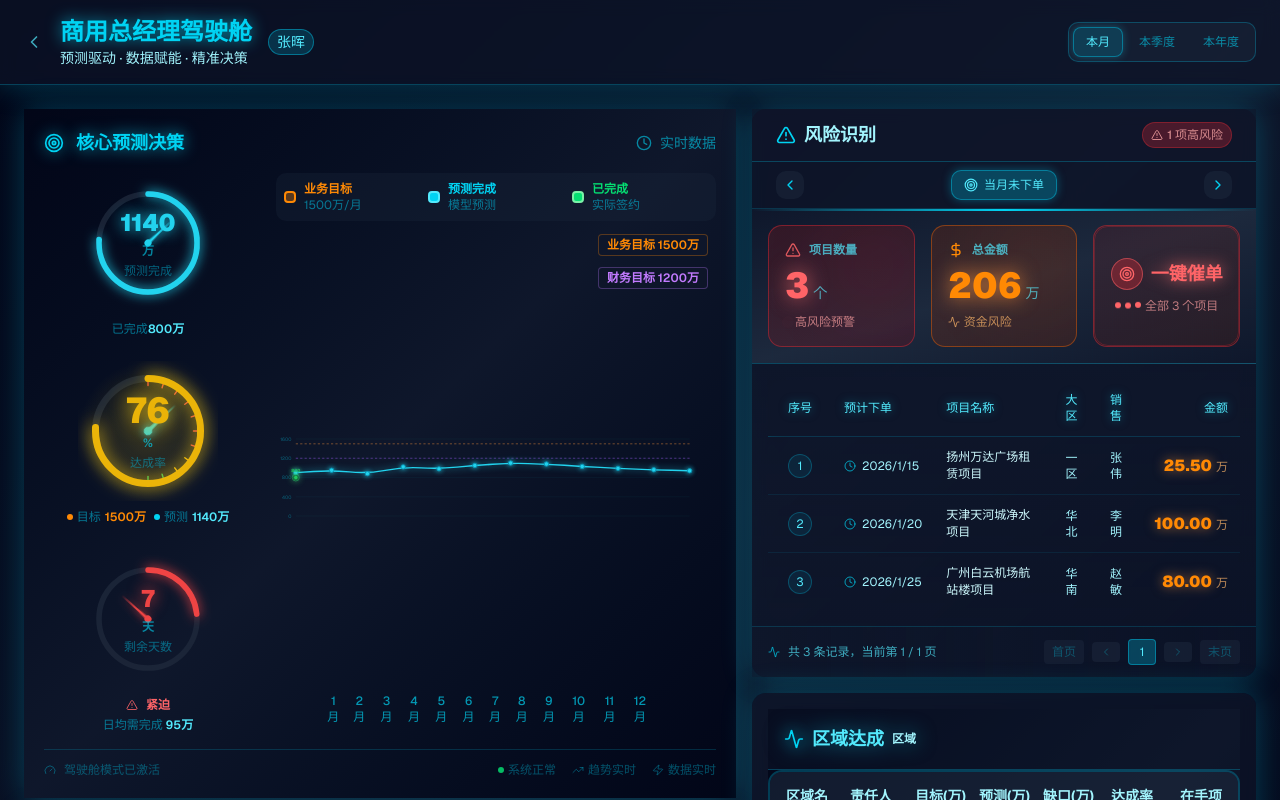
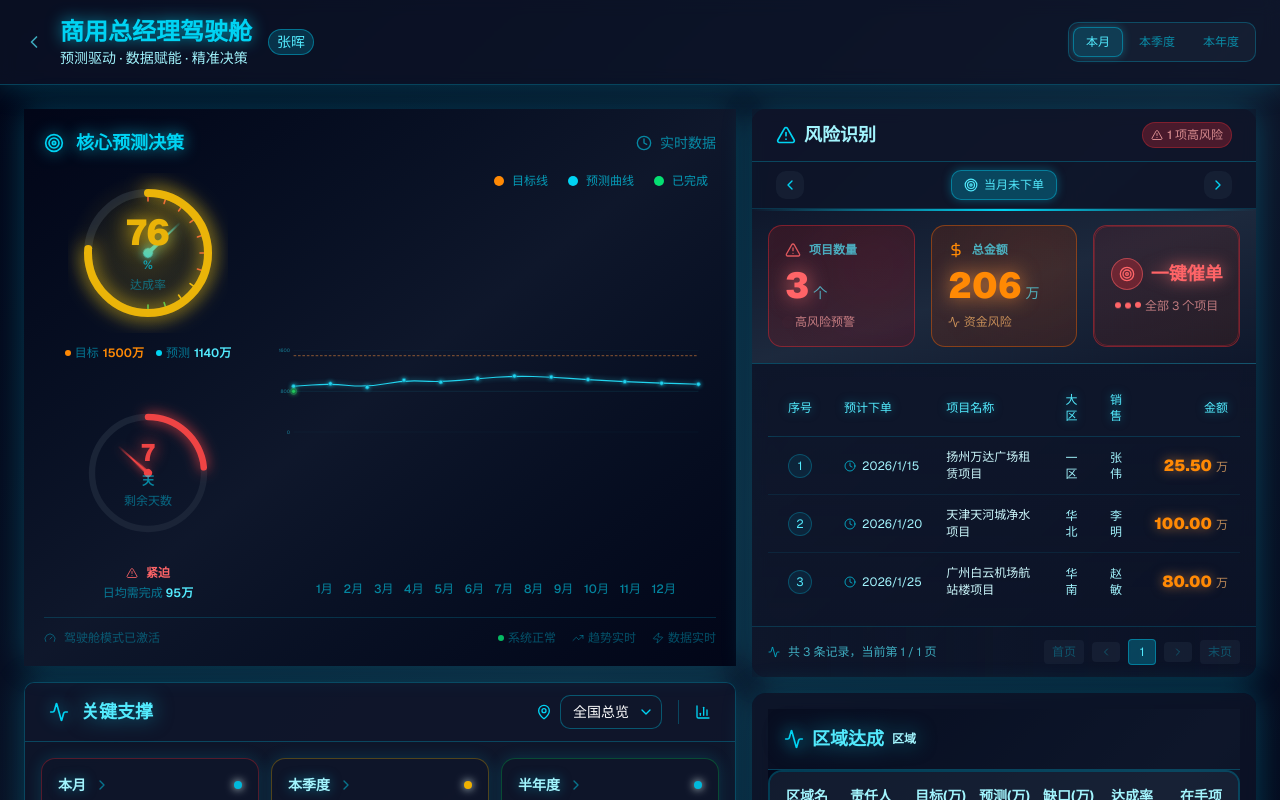
Before and after one commit to navylee1990/coze_jsc, a Next.js app: page /gm in a window 1280 px wide. Shown: the top 800 px of the page. Built offline with nearby package versions, Linux system fonts and the light colour scheme.

Commit message:
refactor: 删除已完成仪表盘，简化趋势图显示

```diff
--- a/src/components/PredictionDecisionCard.tsx
+++ b/src/components/PredictionDecisionCard.tsx
@@ -348,18 +348,19 @@ export default function PredictionDecisionCard({
 
   // 月度趋势曲线图（驾驶舱风格）
   const MonthlyTrendChart = () => {
-    const maxValue = 1600; // 最大值
-    const width = 1000; // SVG宽度
-    const height = 220; // SVG高度（增加高度）
-    const padding = { top: 10, right: 60, bottom: 35, left: 45 };
-    const chartWidth = width - padding.left - padding.right;
-    const chartHeight = height - padding.top - padding.bottom;
+    const maxValue = 1600;
+    const height = 220;
+    const paddingLeft = 40;
+    const paddingRight = 40;
+    const paddingBottom = 25;
+    const chartWidth = 1000;
+    const chartHeight = height - paddingBottom - 10;
 
     // 计算坐标
-    const getX = (index: number) => padding.left + (index / (monthlyTrendData.length - 1)) * chartWidth;
-    const getY = (value: number) => padding.top + chartHeight - (value / maxValue) * chartHeight;
+    const getX = (index: number) => paddingLeft + (index / (monthlyTrendData.length - 1)) * (chartWidth - paddingLeft - paddingRight);
+    const getY = (value: number) => chartHeight - (value / maxValue) * chartHeight;
 
-    // 生成平滑曲线（贝塞尔曲线）
+    // 生成平滑曲线
     const generateSmoothPath = (data: number[], animatedValues: number[]) => {
       if (data.length < 2) return '';
 
@@ -373,10 +374,8 @@ export default function PredictionDecisionCard({
       for (let i = 0; i < points.length - 1; i++) {
         const curr = points[i];
         const next = points[i + 1];
-
         const xc = (curr.x + next.x) / 2;
         const yc = (curr.y + next.y) / 2;
-
         path += ` Q ${curr.x} ${curr.y} ${xc} ${yc}`;
       }
 
@@ -385,14 +384,11 @@ export default function PredictionDecisionCard({
       return path;
     };
 
-    // 鼠标悬停处理
     const handleMouseMove = (e: React.MouseEvent<SVGSVGElement>) => {
       const svg = e.currentTarget;
       const rect = svg.getBoundingClientRect();
-      const scaleX = width / rect.width;
-      const x = (e.clientX - rect.left) * scaleX;
+      const x = (e.clientX - rect.left) * (chartWidth / rect.width);
 
-      // 找到最近的x坐标
       let minDistance = Infinity;
       let closestIndex = -1;
 
@@ -405,8 +401,7 @@ export default function PredictionDecisionCard({
         }
       });
 
-      // 如果距离足够近（50px以内），显示tooltip
-      if (minDistance < 50 * (width / rect.width)) {
+      if (minDistance < 60 * (chartWidth / rect.width)) {
         setHoveredIndex(closestIndex);
       } else {
         setHoveredIndex(null);
@@ -420,58 +415,50 @@ export default function PredictionDecisionCard({
     return (
       <div className="h-full flex flex-col">
         {/* 图例 */}
-        <div className="grid grid-cols-3 gap-2 p-2 mb-3 bg-slate-800/30 rounded-lg">
+        <div className="flex items-center justify-end gap-5 mb-2 px-2">
           <div className="flex items-center gap-2">
-            <div className="w-3 h-3 rounded bg-orange-400/30 border-2 border-orange-400"></div>
-            <div className="text-xs">
-              <div className="text-orange-400 font-semibold">业务目标</div>
-              <div className="text-cyan-500/60">1500万/月</div>
-            </div>
+            <div className="w-2.5 h-2.5 rounded-full bg-orange-400" />
+            <span className="text-xs text-cyan-400/70">目标线</span>
           </div>
           <div className="flex items-center gap-2">
-            <div className="w-3 h-3 rounded bg-cyan-400 border-2 border-cyan-300"></div>
-            <div className="text-xs">
-              <div className="text-cyan-400 font-semibold">预测完成</div>
-              <div className="text-cyan-500/60">模型预测</div>
-            </div>
+            <div className="w-2.5 h-2.5 rounded-full bg-cyan-400" />
+            <span className="text-xs text-cyan-400/70">预测曲线</span>
           </div>
           <div className="flex items-center gap-2">
-            <div className="w-3 h-3 rounded bg-green-400 border-2 border-green-300"></div>
-            <div className="text-xs">
-              <div className="text-green-400 font-semibold">已完成</div>
-              <div className="text-cyan-500/60">实际签约</div>
-            </div>
+            <div className="w-2.5 h-2.5 rounded-full bg-green-400" />
+            <span className="text-xs text-cyan-400/70">已完成</span>
           </div>
         </div>
 
         {/* 曲线图容器 */}
-        <div className="flex-1 relative w-full" style={{ minHeight: `${height}px` }}>
+        <div className="flex-1 relative" style={{ minHeight: `${height}px` }}>
           <svg
-            viewBox={`0 0 ${width} ${height}`}
+            viewBox={`0 0 ${chartWidth} ${height}`}
             className="w-full h-full"
             onMouseMove={handleMouseMove}
             onMouseLeave={handleMouseLeave}
             style={{ cursor: hoveredIndex !== null ? 'crosshair' : 'default' }}
           >
-            {/* 背景网格 */}
-            {[0, 400, 800, 1200, 1600].map((value, index) => {
+            {/* 网格线（简化为3条） */}
+            {[0, 800, 1600].map((value, index) => {
               const y = getY(value);
               return (
                 <g key={index}>
                   <line
-                    x1={padding.left}
+                    x1={paddingLeft}
                     y1={y}
-                    x2={width - padding.right}
+                    x2={chartWidth - paddingRight}
                     y2={y}
-                    stroke="rgba(6,182,212,0.1)"
-                    strokeWidth="1"
+                    stroke={value === 800 ? 'rgba(34,211,238,0.15)' : 'rgba(34,211,238,0.08)'}
+                    strokeWidth={value === 800 ? 1.5 : 1}
                   />
                   <text
-                    x={padding.left - 10}
+                    x={paddingLeft - 8}
                     y={y + 4}
-                    fill="rgba(6,182,212,0.5)"
+                    fill="rgba(34,211,238,0.5)"
                     fontSize="11"
                     textAnchor="end"
+                    fontWeight="500"
                   >
                     {value}
                   </text>
@@ -479,29 +466,18 @@ export default function PredictionDecisionCard({
               );
             })}
 
-            {/* 业务目标线（橙色虚线） */}
+            {/* 目标线（橙色虚线） */}
             <line
-              x1={padding.left}
+              x1={paddingLeft}
               y1={getY(1500)}
-              x2={width - padding.right}
+              x2={chartWidth - paddingRight}
               y2={getY(1500)}
-              stroke="rgba(251,146,60,0.5)"
+              stroke="rgba(251,146,60,0.6)"
               strokeWidth="2"
-              strokeDasharray="5,5"
+              strokeDasharray="6,4"
             />
 
-            {/* 财务目标线（紫色虚线） */}
-            <line
-              x1={padding.left}
-              y1={getY(1200)}
-              x2={width - padding.right}
-              y2={getY(1200)}
-              stroke="rgba(168,85,247,0.5)"
-              strokeWidth="2"
-              strokeDasharray="5,5"
-            />
-
-            {/* 预测完成曲线（青色） */}
+            {/* 预测完成曲线 */}
             <path
               d={generateSmoothPath(
                 monthlyTrendData.map(d => d.forecast),
@@ -509,13 +485,26 @@ export default function PredictionDecisionCard({
               )}
               fill="none"
               stroke="#22d3ee"
-              strokeWidth="3"
+              strokeWidth="2.5"
               strokeLinecap="round"
               strokeLinejoin="round"
               style={{
-                filter: 'drop-shadow(0 0 8px rgba(34,211,238,0.8))',
+                filter: 'drop-shadow(0 0 6px rgba(34,211,238,0.7))',
               }}
             />
+
+            {/* 悬停指示线 */}
+            {hoveredIndex !== null && (
+              <line
+                x1={getX(hoveredIndex)}
+                y1={0}
+                x2={getX(hoveredIndex)}
+                y2={chartHeight}
+                stroke="rgba(34,211,238,0.4)"
+                strokeWidth="1"
+                strokeDasharray="3,3"
+              />
+            )}
 
             {/* 预测完成数据点 */}
             {monthlyTrendData.map((data, index) => {
@@ -528,82 +517,20 @@ export default function PredictionDecisionCard({
                   <circle
                     cx={x}
                     cy={y}
-                    r={isHovered ? "8" : "5"}
+                    r={isHovered ? 7 : 4.5}
                     fill="#22d3ee"
-                    stroke="#0891b2"
-                    strokeWidth={isHovered ? "3" : "2"}
+                    stroke="#0e7490"
+                    strokeWidth={isHovered ? 2.5 : 1.5}
                     style={{
-                      filter: 'drop-shadow(0 0 6px rgba(34,211,238,1))',
+                      filter: 'drop-shadow(0 0 5px rgba(34,211,238,0.8))',
                       transition: 'all 0.2s ease',
                     }}
                   />
-                  {/* 悬停时显示tooltip */}
-                  {isHovered && (
-                    <g>
-                      {/* tooltip背景 */}
-                      <rect
-                        x={x - 50}
-                        y={y - 75}
-                        width="100"
-                        height="65"
-                        rx="4"
-                        fill="rgba(15,23,42,0.95)"
-                        stroke="#22d3ee"
-                        strokeWidth="1"
-                        style={{
-                          filter: 'drop-shadow(0 0 10px rgba(34,211,238,0.5))',
-                        }}
-                      />
-                      {/* 月份 */}
-                      <text
-                        x={x}
-                        y={y - 58}
-                        fill="#22d3ee"
-                        fontSize="12"
-                        fontWeight="bold"
-                        textAnchor="middle"
-                      >
-                        {data.month}
-                      </text>
-                      {/* 预测完成 */}
-                      <text
-                        x={x}
-                        y={y - 40}
-                        fill="#22d3ee"
-                        fontSize="10"
-                        textAnchor="middle"
-                      >
-                        预测: {Math.round(trendAnimations[index])}万
-                      </text>
-                      {/* 已完成 */}
-                      {data.completed > 0 && (
-                        <text
-                          x={x}
-                          y={y - 25}
-                          fill="#22c55e"
-                          fontSize="10"
-                          textAnchor="middle"
-                        >
-                          已完成: {data.completed}万
-                        </text>
-                      )}
-                      {/* 目标 */}
-                      <text
-                        x={x}
-                        y={y - (data.completed > 0 ? 10 : 25)}
-                        fill="rgba(251,146,60,0.8)"
-                        fontSize="10"
-                        textAnchor="middle"
-                      >
-                        目标: {data.businessTarget}万
-                      </text>
-                    </g>
-                  )}
                 </g>
               );
             })}
 
-            {/* 已完成数据点（仅1月有数据，显示为特殊标记） */}
+            {/* 已完成数据点（仅1月） */}
             {monthlyTrendData.filter(d => d.completed > 0).map((data, index) => {
               const originalIndex = monthlyTrendData.findIndex(d => d.month === data.month);
               const x = getX(originalIndex);
@@ -612,74 +539,108 @@ export default function PredictionDecisionCard({
 
               return (
                 <g key={`completed-${index}`}>
-                  {/* 已完成数据点 - 绿色双圈 */}
                   {!isHovered && (
                     <>
+                      {/* 外圈半透明 */}
                       <circle
                         cx={x}
                         cy={y}
-                        r="8"
+                        r="7"
                         fill="none"
                         stroke="#22c55e"
                         strokeWidth="2"
                         style={{
-                          filter: 'drop-shadow(0 0 8px rgba(74,222,128,0.6))',
-                          opacity: 0.6,
+                          filter: 'drop-shadow(0 0 6px rgba(74,222,128,0.5))',
+                          opacity: 0.5,
                         }}
                       />
+                      {/* 内圈实心 */}
                       <circle
                         cx={x}
                         cy={y}
-                        r="5"
+                        r="4.5"
                         fill="#22c55e"
                         stroke="#15803d"
-                        strokeWidth="2"
-                        style={{
-                          filter: 'drop-shadow(0 0 8px rgba(74,222,128,1))',
-                        }}
-                      />
-                      <text
-                        x={x}
-                        y={y - 12}
-                        fill="#22c55e"
-                        fontSize="10"
-                        fontWeight="bold"
-                        textAnchor="middle"
+                        strokeWidth="1.5"
                         style={{
                           filter: 'drop-shadow(0 0 6px rgba(74,222,128,1))',
                         }}
-                      >
-                        {data.completed}
-                      </text>
+                      />
                     </>
                   )}
                 </g>
               );
             })}
+
+            {/* Tooltip */}
+            {hoveredIndex !== null && (
+              <g>
+                <rect
+                  x={getX(hoveredIndex) - 55}
+                  y={getY(trendAnimations[hoveredIndex]) - 78}
+                  width="110"
+                  height="68"
+                  rx="6"
+                  fill="rgba(15,23,42,0.96)"
+                  stroke="#22d3ee"
+                  strokeWidth="1"
+                  style={{
+                    filter: 'drop-shadow(0 0 12px rgba(34,211,238,0.4))',
+                  }}
+                />
+                <text
+                  x={getX(hoveredIndex)}
+                  y={getY(trendAnimations[hoveredIndex]) - 62}
+                  fill="#22d3ee"
+                  fontSize="13"
+                  fontWeight="bold"
+                  textAnchor="middle"
+                >
+                  {monthlyTrendData[hoveredIndex].month}
+                </text>
+                <text
+                  x={getX(hoveredIndex)}
+                  y={getY(trendAnimations[hoveredIndex]) - 44}
+                  fill="#22d3ee"
+                  fontSize="11"
+                  textAnchor="middle"
+                >
+                  预测: {Math.round(trendAnimations[hoveredIndex])}万
+                </text>
+                {monthlyTrendData[hoveredIndex].completed > 0 && (
+                  <text
+                    x={getX(hoveredIndex)}
+                    y={getY(trendAnimations[hoveredIndex]) - 28}
+                    fill="#22c55e"
+                    fontSize="11"
+                    textAnchor="middle"
+                  >
+                    已完成: {monthlyTrendData[hoveredIndex].completed}万
+                  </text>
+                )}
+                <text
+                  x={getX(hoveredIndex)}
+                  y={getY(trendAnimations[hoveredIndex]) - (monthlyTrendData[hoveredIndex].completed > 0 ? 12 : 28)}
+                  fill="rgba(251,146,60,0.9)"
+                  fontSize="11"
+                  textAnchor="middle"
+                >
+                  目标: {monthlyTrendData[hoveredIndex].businessTarget}万
+                </text>
+              </g>
+            )}
           </svg>
 
           {/* X轴月份标签 */}
-          <div className="absolute bottom-0 left-0 right-0 flex justify-between px-2 pb-2" style={{ paddingLeft: `${padding.left}px`, paddingRight: `${padding.right}px` }}>
+          <div className="absolute bottom-0 left-0 right-0 flex justify-between px-2 pb-1" style={{ paddingLeft: `${paddingLeft}px`, paddingRight: `${paddingRight}px` }}>
             {monthlyTrendData.map((data, index) => (
               <div
                 key={index}
-                className="text-xs text-cyan-400/70 font-medium text-center px-1"
+                className="text-xs text-cyan-400/60 font-medium text-center"
               >
                 {data.month}
               </div>
             ))}
-          </div>
-
-          {/* 目标线标签 */}
-          <div className="absolute left-0 right-0" style={{ top: `${getY(1500)}px` }}>
-            <span className="absolute right-2 -top-5 text-xs text-orange-400 font-semibold whitespace-nowrap bg-slate-900/90 px-2 py-0.5 rounded border border-orange-400/30">
-              业务目标 1500万
-            </span>
-          </div>
-          <div className="absolute left-0 right-0" style={{ top: `${getY(1200)}px` }}>
-            <span className="absolute right-2 -top-5 text-xs text-purple-400 font-semibold whitespace-nowrap bg-slate-900/90 px-2 py-0.5 rounded border border-purple-400/30">
-              财务目标 1200万
-            </span>
           </div>
         </div>
       </div>
@@ -707,37 +668,17 @@ export default function PredictionDecisionCard({
 
       {/* 驾驶舱布局 - 3列 */}
       <div className="grid grid-cols-3 gap-6">
-        {/* 左侧：三个仪表盘 */}
-        <div className="flex flex-col justify-between gap-6">
-          {/* 预测完成 */}
-          <div className="flex-1 flex flex-col items-center justify-center">
-            <SmallGauge
-              value={animatedForecast}
-              maxValue={target}
-              label="预测完成"
-              unit="万"
-              color="cyan"
-              size={140}
-            />
-            <div className="mt-2 text-center">
-              <div className="flex justify-between text-xs text-cyan-500/60 px-2">
-                <span>已完成</span>
-                <span className="font-semibold text-cyan-300">
-                  {mounted ? Math.round(animatedCompleted) : 0}万
-                </span>
-              </div>
-            </div>
-          </div>
-
+        {/* 左侧：两个仪表盘 */}
+        <div className="flex flex-col justify-around gap-8">
           {/* 达成率（主仪表盘） */}
-          <div className="flex-1 flex flex-col items-center justify-center">
+          <div className="flex flex-col items-center justify-center">
             <MainGauge
               value={animatedRate}
               maxValue={100}
-              size={140}
+              size={160}
             />
-            <div className="mt-2 text-center">
-              <div className="flex items-center justify-center gap-2 text-xs">
+            <div className="mt-3 text-center">
+              <div className="flex items-center justify-center gap-3 text-xs">
                 <div className="flex items-center gap-1">
                   <div className="w-1.5 h-1.5 rounded-full bg-orange-400" />
                   <span className="text-cyan-500/60">目标</span>
@@ -755,16 +696,16 @@ export default function PredictionDecisionCard({
           </div>
 
           {/* 时间紧迫度 */}
-          <div className="flex-1 flex flex-col items-center justify-center">
+          <div className="flex flex-col items-center justify-center">
             <SmallGauge
               value={7}
               maxValue={30}
               label="剩余天数"
               unit="天"
               color="red"
-              size={140}
+              size={160}
             />
-            <div className="mt-2 text-center">
+            <div className="mt-3 text-center">
               <div className="flex items-center justify-center gap-2">
                 <AlertTriangle className="w-3 h-3 text-red-400 animate-pulse" />
                 <span className="text-xs text-red-400 font-semibold">紧迫</span>
```
